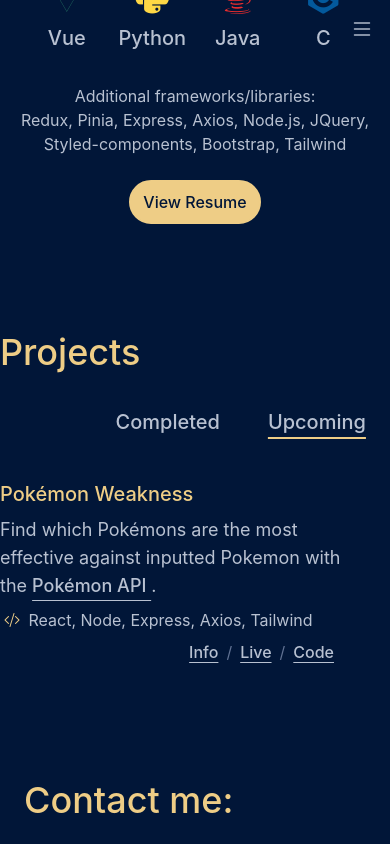
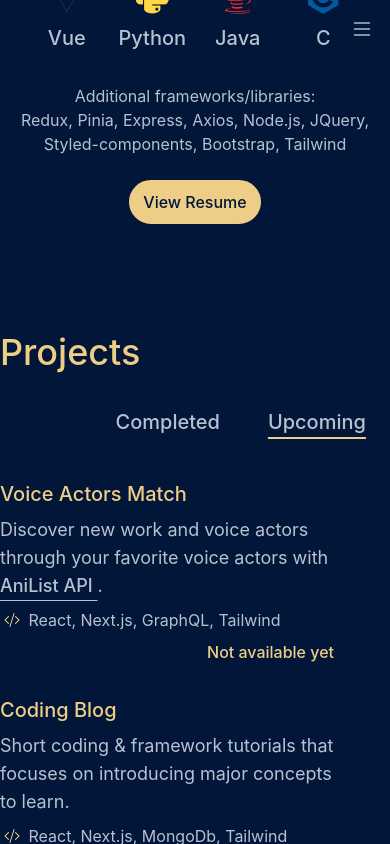
Before and after one commit to amyyeung17/ayeung, a Vue app: page / in a window 390 px wide. Both pictures are taken after a click on the button "Upcoming". Shown: the part 2900-3744 px from the top of the page. Built offline with nearby package versions, Linux system fonts and the light colour scheme.

Commit message:
Updated projects

```diff
--- a/src/components/about/Filler.vue
+++ b/src/components/about/Filler.vue
@@ -6,7 +6,7 @@
       specifically natural language processing and up-and-coming dementia (commonly known as Alzheimer's) research.
     </p>
     <a
-      href="https://docs.google.com/document/d/1VfOC1F-quIiwHxTDLX2qfvS0dPmff8wzdNdBJr6Lm6w/edit?usp=sharing"
+      href="https://docs.google.com/document/d/1UIukaxMsZeSrkoePiHmRKqfJVwLTO1ICQXEyZ9-iDr4/edit?usp=sharing"
       class="bg-secondary text-primary rounded-full border-2 border-secondary py-2 px-4 my-2 hover:text-primary hover:ring-2 w-28 self-center"
       target="_blank"
     >
--- a/src/components/contact/Credits.vue
+++ b/src/components/contact/Credits.vue
@@ -1,5 +1,5 @@
 <template>
-  <div class="bg-primary max-md:w-screen w-full h-16 px-2 md:py-3 flex flex-col items-center max-md:self-center relative max-sm:top-18 top-16">
+  <div class="bg-primary max-md:w-screen w-full h-16 px-2 md:py-3 flex flex-col items-center max-md:self-center relative max-sm:top-4 max-md:top-2 top-16">
     <p class="text-primary-100 max-sm:text-sm max-sm:text-center font-medium">
       <span class="text-secondary bi bi-code-slash"></span>
       Made with <span class="max-sm:hidden devicon-vuejs-plain colored"></span> Vue,
--- a/src/components/projects/Card.vue
+++ b/src/components/projects/Card.vue
@@ -18,15 +18,22 @@ defineProps({
       <span v-if="item.title === 'Mood-ify'">
         <a :class="linkStyle + 'underline-offset-8'" href=""> Spotify API </a>.
       </span>
-      <span v-if="item.title === 'Pokémon Weakness'">
-        <a :class="linkStyle + 'underline-offset-8'" href=""> Pokémon API </a>.
+      <span v-if="item.title === 'Voice Actors Match'">
+        <a :class="linkStyle + 'underline-offset-8'" href=""> AniList API </a>.
       </span>
     </p>
     <p class="text-primary-100 mt-2"> <span class="bi bi-code-slash text-secondary mx-1"></span> {{ item.made }} </p>
     <div class="flex self-end text-primary-300 my-2">
-      <a :class="linkStyle + 'mx-2 underline-offset-4'" :href="item.info" target="_blank"> Info </a> /
-      <a :class="linkStyle + 'mx-2 underline-offset-4'" :href="item.live"> Live </a> /
-      <a :class="linkStyle + 'mx-2 underline-offset-4'" :href="item.code" target="_blank"> Code </a>
+      <template v-if="item.extra !== 'notcomplete'">
+        <a :class="linkStyle + 'mx-2 underline-offset-4' + (item.extra === 'notcomplete' ? 'pointer-events-none' : '')" :href="item.info" target="_blank"> Info </a> /
+        <a :class="linkStyle + 'mx-2 underline-offset-4'" :href="item.live"> Live </a> /
+        <a :class="linkStyle + 'mx-2 underline-offset-4' + (item.extra === 'notcomplete' ? 'pointer-events-none' : '')" :href="item.code" target="_blank"> Code </a>
+      </template>
+
+      <template v-else>
+        <p :class="'font-medium mx-2 text-secondary'"> Not available yet  </p>
+      </template>
+
     </div>
   </div>
 </template>
--- a/src/components/reusable/info.js
+++ b/src/components/reusable/info.js
@@ -1,10 +1,9 @@
 const contactInfo = [
   {text: 'Email', icon: 'envelope-fill', link: 'mailto:amyyeung17@gmail.com?subject:Hello!', linktext: 'amyyeung17@gmail.com'},
   {text: 'Github', icon:'github', link: 'https://github.com/amyyeung17', linktext: 'Github'},
-  {text: 'Linkedin', icon: 'linkedin', link: 'https://www.linkedin.com/in/ayeung17/', linktext: 'Linkedin'},
-  {text: 'Resume', icon: 'file-earmark-person', link: 'https://docs.google.com/document/d/1VfOC1F-quIiwHxTDLX2qfvS0dPmff8wzdNdBJr6Lm6w/edit?usp=sharing', linktext: 'Resume'}
+  {text: 'Linkedin', icon: 'linkedin', link: 'https://www.linkedin.com/in/ayeung17/', linktext: 'Linkedin'}
 ]
-
+//  {text: 'Resume', icon: 'file-earmark-person', link: 'https://docs.google.com/document/d/1VfOC1F-quIiwHxTDLX2qfvS0dPmff8wzdNdBJr6Lm6w/edit?usp=sharing', linktext: 'Resume'}
 const projectsInfoFinish = [
   {title: 'Task App', desc: 'A simple task app that has a note-taker, timer, stopwatch, and calculator.', made: 'React, Redux, and Styled-Components', live: '/project1', code: 'https://github.com/amyyeung17/project1', info: 'https://github.com/amyyeung17/project1/blob/main/README.md', extra: 'mobile'},
   {title: 'Mood-ify', desc: 'Get music recommendations curated based on the mood and inputted songs using the ', made: 'React, Node.js, Express, Axios, Bootstrap icons, and Styled-Components', live: '/project2', code: 'https://github.com/amyyeung17/project2ver3', info: 'https://github.com/amyyeung17/project2ver3/blob/main/README.md', extra: 'n/a'},
@@ -12,7 +11,8 @@ const projectsInfoFinish = [
 ]
 
 const projectsInfoUp = [
-  {title: 'Pokémon Weakness', desc: 'Find which Pokémons are the most effective against inputted Pokemon with the ', made: 'React, Node, Express, Axios, Tailwind', live: '/project4', code: 'https://github.com/amyyeung17/project4', info: 'https://github.com/amyyeung17/project4/blob/main/README.md', extra: 'n/a'}
+  {title: 'Voice Actors Match', desc: 'Discover new work and voice actors through your favorite voice actors with ', made: 'React, Next.js, GraphQL, Tailwind', live: '/project4', code: 'https://github.com/amyyeung17/project4', info: '', extra: 'notcomplete'},
+  {title: 'Coding Blog', desc: 'Short coding & framework tutorials that focuses on introducing major concepts to learn.', made: 'React, Next.js, MongoDb, Tailwind', live: '/project4', code: 'https://github.com/amyyeung17/project4', info: '', extra: 'notcomplete'}
 ]
 
 const skillsInfoMain = ['Javascript (ES6+)', 'CSS3', 'HTML5', 'React (JSX)']
--- a/src/components/sections/Contact.vue
+++ b/src/components/sections/Contact.vue
@@ -9,7 +9,7 @@ const rcolStyle = layoutTwoStyle + 'justify-start md:justify-center max-md:h-72'
 </script>
 
 <template>
-  <Layout :bg-style="'h-max md:h-screen flex-col max-md:overflow-x-hidden max-md:overflow-y-clip'" :grid-style="'h-4/5 grid-cols-1 md:grid-cols-2 relative top-20'" :lcol-style="lcolStyle" :rcol-style="rcolStyle" >
+  <Layout :bg-style="'h-max md:h-screen flex-col max-md:overflow-x-hidden max-md:overflow-y-clip'" :grid-style="'h-4/5 grid-cols-1 md:grid-cols-2 relative top-10 md:top-20'" :lcol-style="lcolStyle" :rcol-style="rcolStyle" >
     <template #left>
       <div class="flex flex-col items-center justify-center h-24 md:h-4/5 w-full md:border-r-2 border-primary-300">
         <h2 class="text-secondary self-start lg:self-center text-4xl md:text-5xl font-medium"> Contact me: </h2>
--- a/src/components/sections/Projects.vue
+++ b/src/components/sections/Projects.vue
@@ -30,6 +30,7 @@ const currentOption = ref('Completed')
       </template>
       <template #right>
         <Card :item="projectsInfoFinish[2]" v-if="currentOption === 'Completed'" />
+        <Card :item="projectsInfoUp[1]" v-else />
       </template>
     </Layout>
   </div>
--- a/src/components/sections/Skills.vue
+++ b/src/components/sections/Skills.vue
@@ -13,7 +13,7 @@ import SkillIcons from '../skills/SkillIcons.vue'
     <p class="text-primary-100 text-center mt-2"> Additional frameworks/libraries: </p>
     <p class="text-primary-100 text-center mb-2"> Redux, Pinia, Express, Axios, Node.js, JQuery, Styled-components, Bootstrap, Tailwind </p>
     <a
-      href="https://docs.google.com/document/d/1fqfMkgpsjesZ3PFWgfVZlMDGNs_ifgiLfpXXr_JRYUw/edit?usp=sharing"
+      href="https://docs.google.com/document/d/1oRHGje98jRiLa7g-XJApNSPC1PvTPrlF/edit?usp=sharing&ouid=116417793329216259444&rtpof=true&sd=true"
       target="_blank"
       class="bg-secondary text-primary rounded-full border-2 border-secondary px-3 py-2 hover:ring-2 hover:text-primary relative top-4"
     >
```
Also changed, not shown: src/components/projects/Options.vue (+4 -4 lines).
